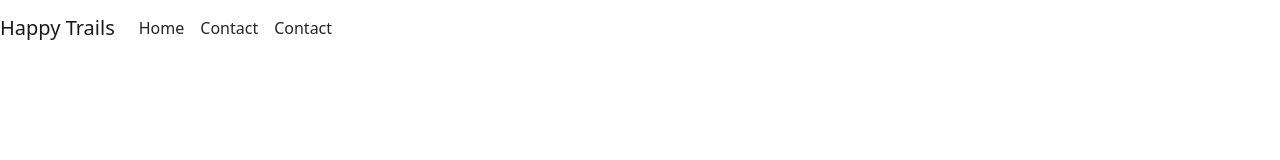
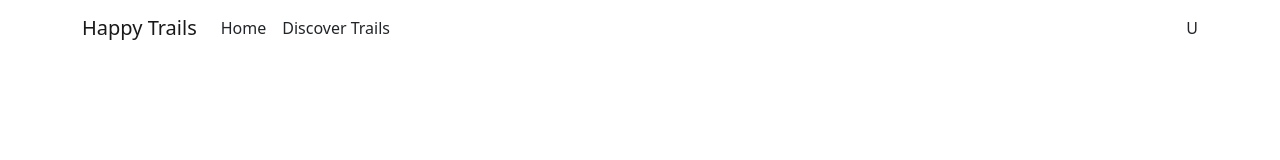
Before and after one commit to Jericgordon/Social-Hiking-Site, a website: page public/index.html in a window 1280 px wide. Drawn offline with nearby package versions, Linux system fonts and the light colour scheme.

Commit message:
moved css folder so that it's accessed by the html. I was running into problems with ../css

```diff
--- a/public/index.html
+++ b/public/index.html
@@ -11,31 +11,29 @@
       integrity="sha384-rbsA2VBKQhggwzxH7pPCaAqO46MgnOM80zW1RWuH61DGLwZJEdK2Kadq2F9CUG65"
       crossorigin="anonymous"
     />
+    <!-- page stylesheet -->
     <link
-      href="../css/index.css"
+      href="./css/index.css"
       rel="stylesheet"
     />
 </head>
 <body>
-    <nav class="navbar navbar-expand">
-      <a href="#" class="navbar-brand brand-name" inert>Happy Trails
-      </a>
-      <!-- Container for nav bar -->
-      <div class="container-6">
-        <ul class="navbar-nav">
-          <li class="navbar-item navigation-item">
-            <a href="./index.html" class="nav-link text-dark"
-              >Home</a
-            >
-          </li>
-          <li class="navbar-item navigation-item">
-            <a href="./discover.html" class="nav-link text-dark">Contact</a>
-          </li>
-            <li class="navbar-item navigation-item">
-            <a href="./profile.html" class="nav-link text-dark">Contact</a>
-          </li>
+    <nav class="nav-header-bar navbar navbar-expand ">
+    <div class="container d-flex justify-content-start">
+        <a href="#" class="brand-name navbar-brand" inert>Happy Trails</a>
+        <ul class="navbar-nav navbar-options flex-grow-1 ">
+            <li class="nav-item nav-item active ">
+                <a href="./index.html" class="nav-link text-dark ">Home</a>
+            </li>
+            <li class="nav-item ">
+                <a href="./discover.html" class="nav-link text-dark">Discover Trails</a>
+            </li>
+            <li class="navbar-item">
+
+            </li>
         </ul>
-      </div>
+        <a href="./profile.html" class=" nav-link text-dark justify-content-end profile">U</a>
+    </div>
     </nav>
     <footer>
             <!-- Bootstrap Js import -->
```
Also changed, not shown: css/index.css (deleted).
